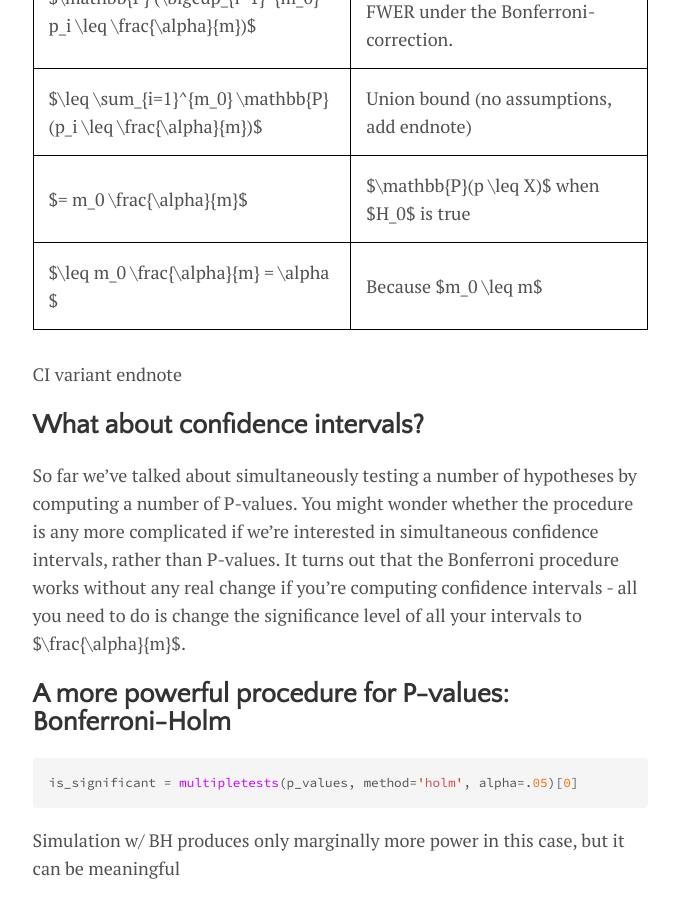
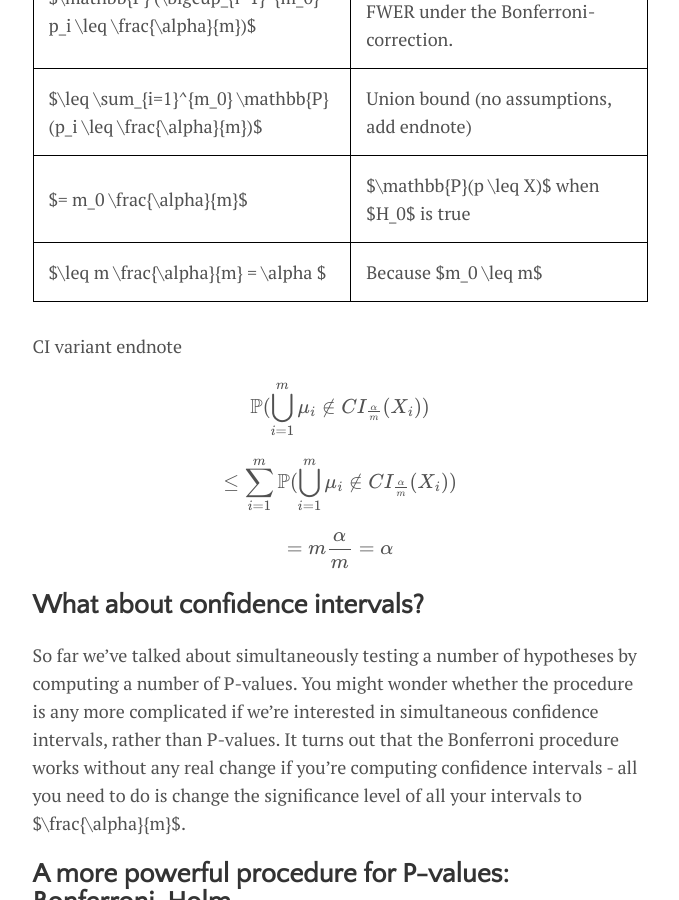
Before and after one commit to lmc2179/lmc2179.github.io, a Jekyll site: the page built from drafts/fwer.md, in a window 1280 px wide and 900 px high, scrolled down 6002 px. Shown: the whole window, without its empty margins (300-979 px from the left). Built offline with Jekyll 4.4.1, drawn with Linux system fonts in a browser that asks for light colours; our own code applies the rules of GitHub Pages for plain Markdown files; formulas are drawn with MathJax 3.

Commit message:
Update fwer.md

```diff
--- a/drafts/fwer.md
+++ b/drafts/fwer.md
@@ -170,9 +170,15 @@ We'd like to show that when we set the significant level to $\frac{\alpha}{m}$,
 |  $\mathbb{P} (\bigcup_{i=1}^{m_0} p_i \leq \frac{\alpha}{m})$   | This is the definition of the FWER under the Bonferroni-correction. |
 | $\leq \sum_{i=1}^{m_0} \mathbb{P}(p_i \leq \frac{\alpha}{m})$     |  Union bound (no assumptions, add endnote) |
 |  $= m_0 \frac{\alpha}{m}$  |  $\mathbb{P}(p \leq X)$ when $H_0$ is true |
-| $\leq m_0 \frac{\alpha}{m} = \alpha $ | Because $m_0 \leq m$ |
+| $\leq m \frac{\alpha}{m} = \alpha $ | Because $m_0 \leq m$ |
 
 CI variant endnote
+
+$$\mathbb{P} (\bigcup_{i=1}^{m} \mu_i \notin CI_{\frac{\alpha}{m}}(X_i) )$$
+
+$$\leq \sum_{i=1}^{m} \mathbb{P}(\bigcup_{i=1}^{m} \mu_i \notin CI_{\frac{\alpha}{m}}(X_i) )$$
+
+$$= m \frac{\alpha}{m} = \alpha$$
 
 ## What about confidence intervals?
 
```
